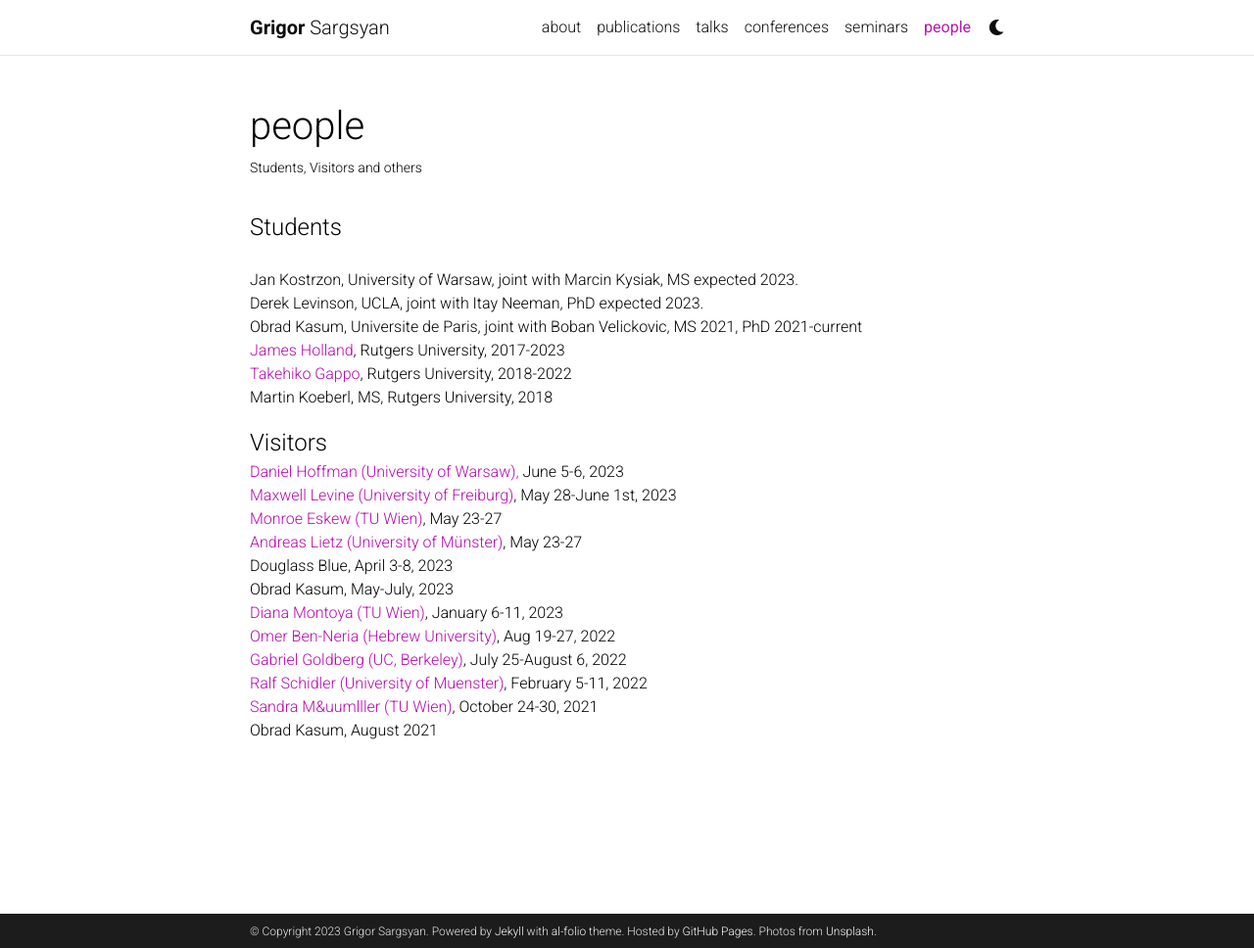
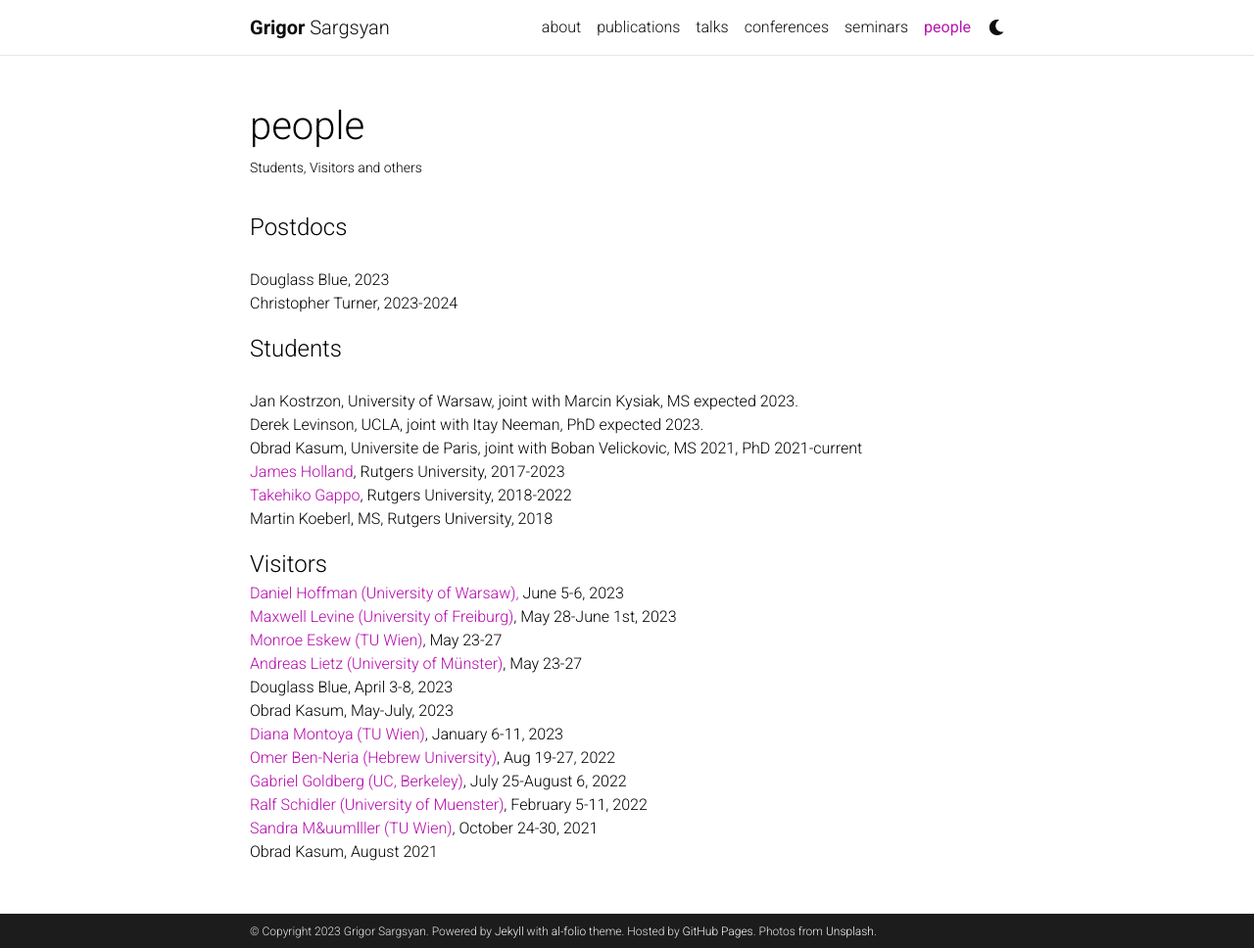
Before and after one commit to grigorsarg/grigorsarg.github.io, a Jekyll site: the page built from _pages/people.md, in a window 1280 px wide and 968 px high. Shown: the whole window at 98% size. Built offline with Jekyll 4.4.1, drawn with Linux system fonts in a browser that asks for light colours; comment, search, counter and statistics services are not loaded; a style sheet for code colours, icons or effects is not loaded.

Commit message:
Update people.md

```diff
--- a/_pages/people.md
+++ b/_pages/people.md
@@ -6,6 +6,10 @@ description: Students, Visitors and others
 nav: true
 nav_order: 6
 ---
+<font size="+2">Postdocs</font><br>
+Douglass Blue, 2023<br>
+Christopher Turner, 2023-2024<br>
+
 
 <font size="+2">Students</font><br>
 Jan Kostrzon, University of Warsaw, joint with Marcin Kysiak, MS expected 2023.<br>
```
